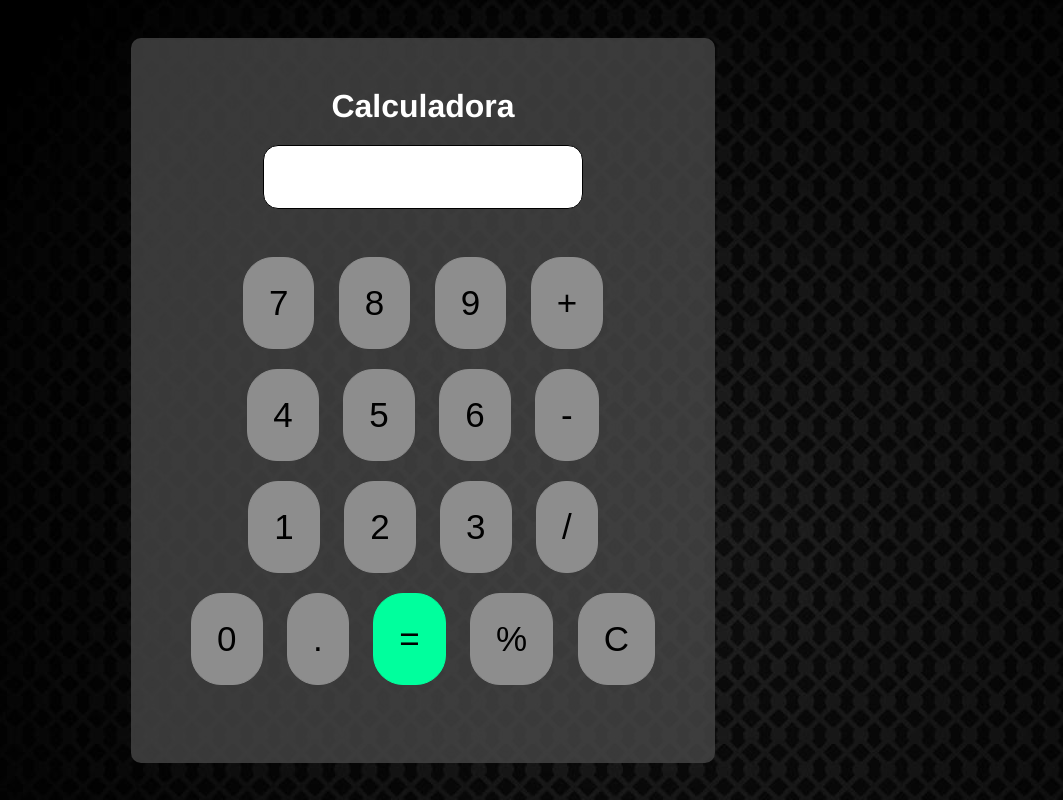
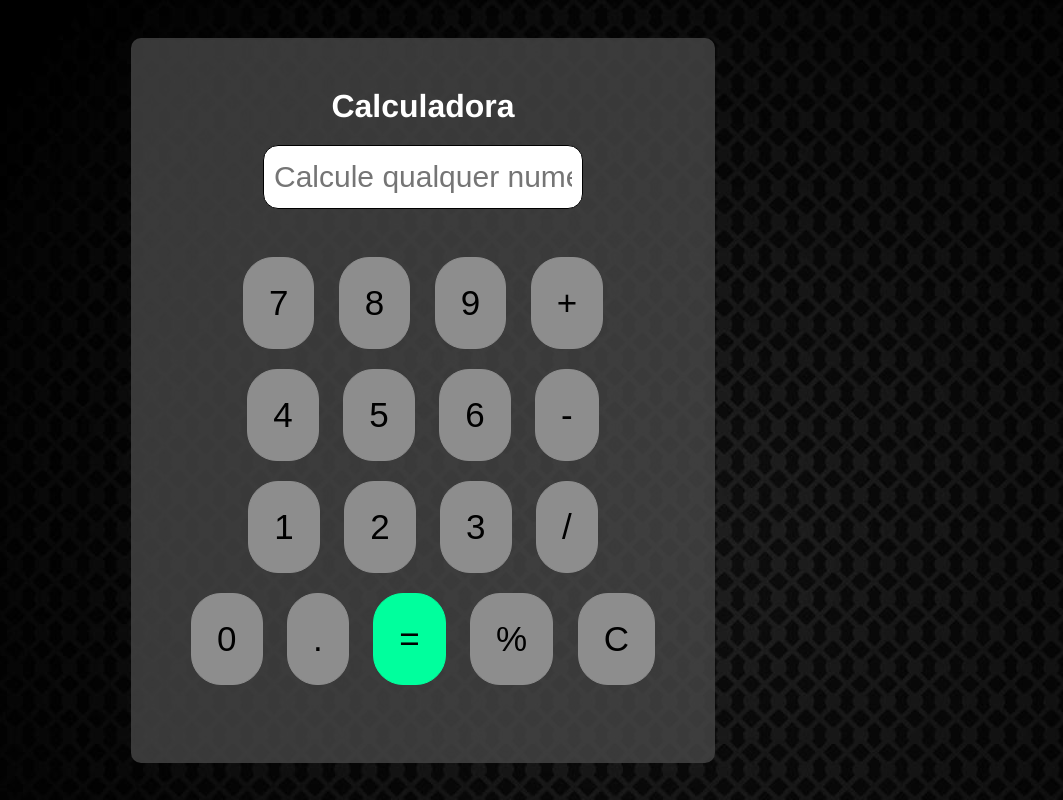
Before and after one commit to wagner333/Calculadora, a plain HTML site: page index.html in a window 1280 px wide. Shown: the whole page, without its empty margins (217-1280 px from the left). Drawn offline with Linux system fonts and the light colour scheme.

Commit message:
Update index.html

```diff
--- a/index.html
+++ b/index.html
@@ -10,7 +10,7 @@
 <body>
     <main>
         <h1>Calculadora</h1>
-        <input type="text" id="display" disabled><br><br>
+        <input type="text" id="display" disabled placeholder="Calcule qualquer numero" maxlength="25"><br><br>
         <button onclick="appendToDisplay('7')">7</button>
         <button onclick="appendToDisplay('8')">8</button>
         <button onclick="appendToDisplay('9')">9</button>
```
